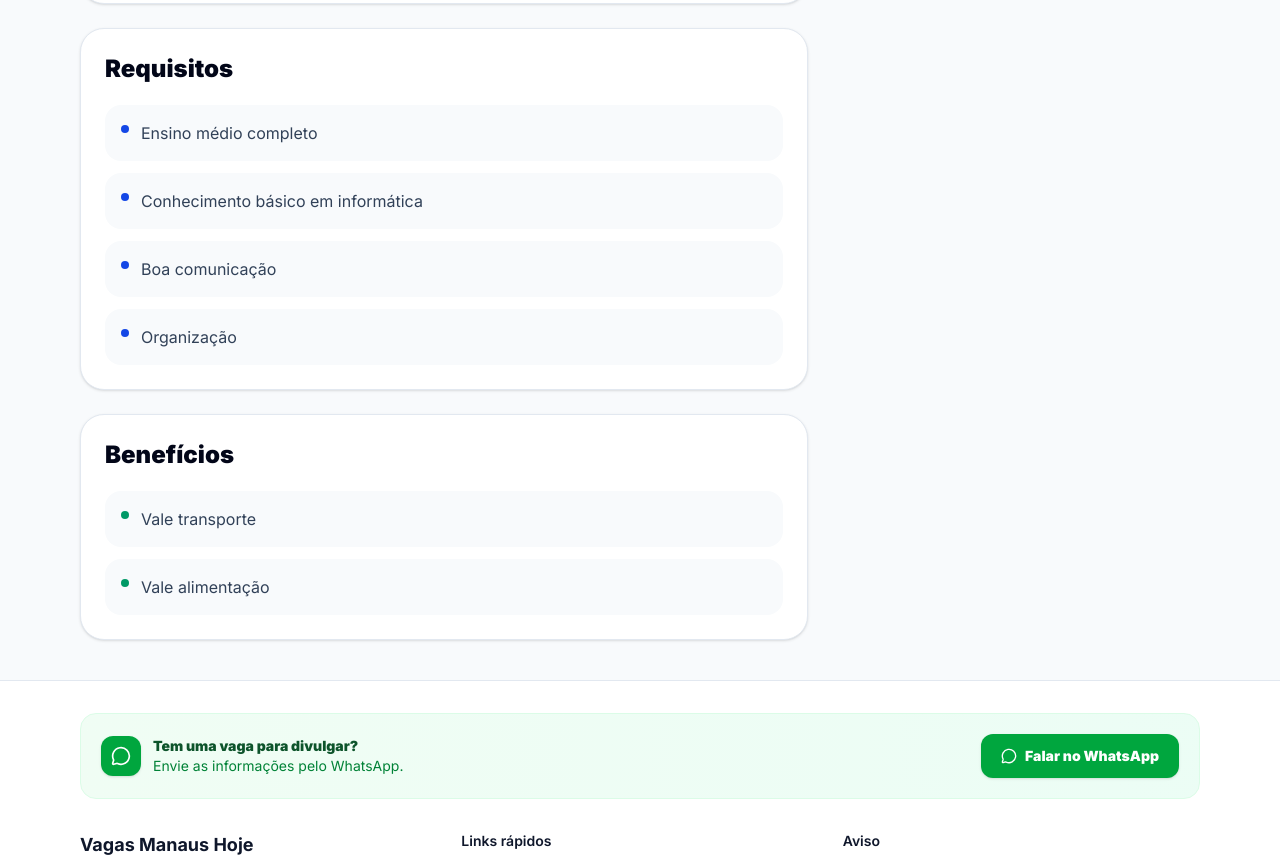
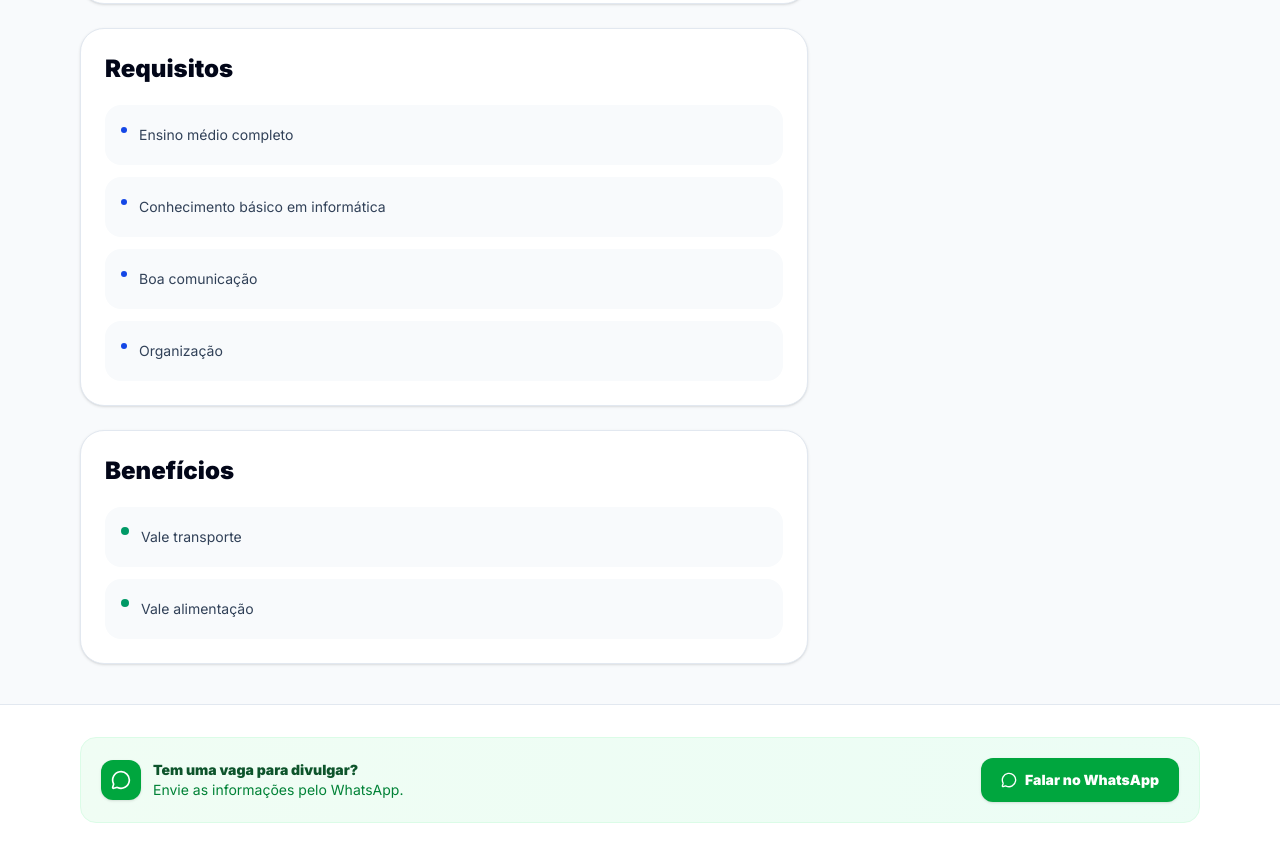
Before and after one commit to JonathanSisnando/VagasEmprego, a Next.js app: page /vagas/auxiliar-administrativo-manaus in a window 1280 px wide. Shown: the part 1296-2153 px from the top of the page. Built offline with nearby package versions, Linux system fonts and the light colour scheme.

Commit message:
Melhora card de requisitos na página de detalhe da vaga
- Separa 'Atividades' em seção própria com fundo azul
- Quebra requisitos longos por ponto-e-vírgula em itens individuais
- Melhora legibilidade com bullet points e espaçamento

```diff
--- a/app/vagas/[slug]/page.tsx
+++ b/app/vagas/[slug]/page.tsx
@@ -372,16 +372,51 @@ export default async function VagaDetalhePage({
             <h2 className="text-2xl font-black text-slate-950">Requisitos</h2>
 
             <ul className="mt-5 space-y-3">
-              {vaga.requisitos.map((requisito) => (
-                <li
-                  key={requisito}
-                  className="flex gap-3 rounded-2xl bg-slate-50 p-4 text-slate-700"
-                >
-                  <span className="mt-1 h-2 w-2 shrink-0 rounded-full bg-blue-700" />
-                  <span>{requisito}</span>
-                </li>
-              ))}
+              {vaga.requisitos.filter((r) => !/^atividades?:?\s/i.test(r)).map((requisito) => {
+                const partes = requisito.split(";").map((s) => s.trim()).filter(Boolean);
+
+                return (
+                  <li
+                    key={requisito}
+                    className="rounded-2xl bg-slate-50 p-4 text-slate-700"
+                  >
+                    <ul className="space-y-2">
+                      {partes.map((parte, i) => (
+                        <li key={`${parte}-${i}`} className="flex gap-3">
+                          <span className="mt-1.5 h-1.5 w-1.5 shrink-0 rounded-full bg-blue-700" />
+                          <span className="text-sm leading-7">{parte}</span>
+                        </li>
+                      ))}
+                    </ul>
+                  </li>
+                );
+              })}
             </ul>
+
+            {vaga.requisitos.filter((r) => /^atividades?:?\s/i.test(r)).length > 0 && (
+              <>
+                <h3 className="mt-7 text-lg font-black text-slate-950">
+                  Atividades
+                </h3>
+
+                <ul className="mt-4 space-y-3">
+                  {vaga.requisitos.filter((r) => /^atividades?:?\s/i.test(r)).map((item) => {
+                    const texto = item.replace(/^atividades?:?\s*/i, "");
+                    const itens = texto.split(";").map((s) => s.trim()).filter(Boolean);
+
+                    return itens.map((atividade, i) => (
+                      <li
+                        key={`${atividade}-${i}`}
+                        className="flex gap-3 rounded-2xl bg-blue-50 p-4 text-slate-700"
+                      >
+                        <span className="mt-1 h-2 w-2 shrink-0 rounded-full bg-blue-700" />
+                        <span className="text-sm leading-7">{atividade}</span>
+                      </li>
+                    ));
+                  })}
+                </ul>
+              </>
+            )}
           </article>
 
           {vaga.beneficios.length > 0 && (
@@ -397,7 +432,7 @@ export default async function VagaDetalhePage({
                     className="flex gap-3 rounded-2xl bg-slate-50 p-4 text-slate-700"
                   >
                     <span className="mt-1 h-2 w-2 shrink-0 rounded-full bg-emerald-600" />
-                    <span>{beneficio}</span>
+                    <span className="text-sm leading-7">{beneficio}</span>
                   </li>
                 ))}
               </ul>
```
